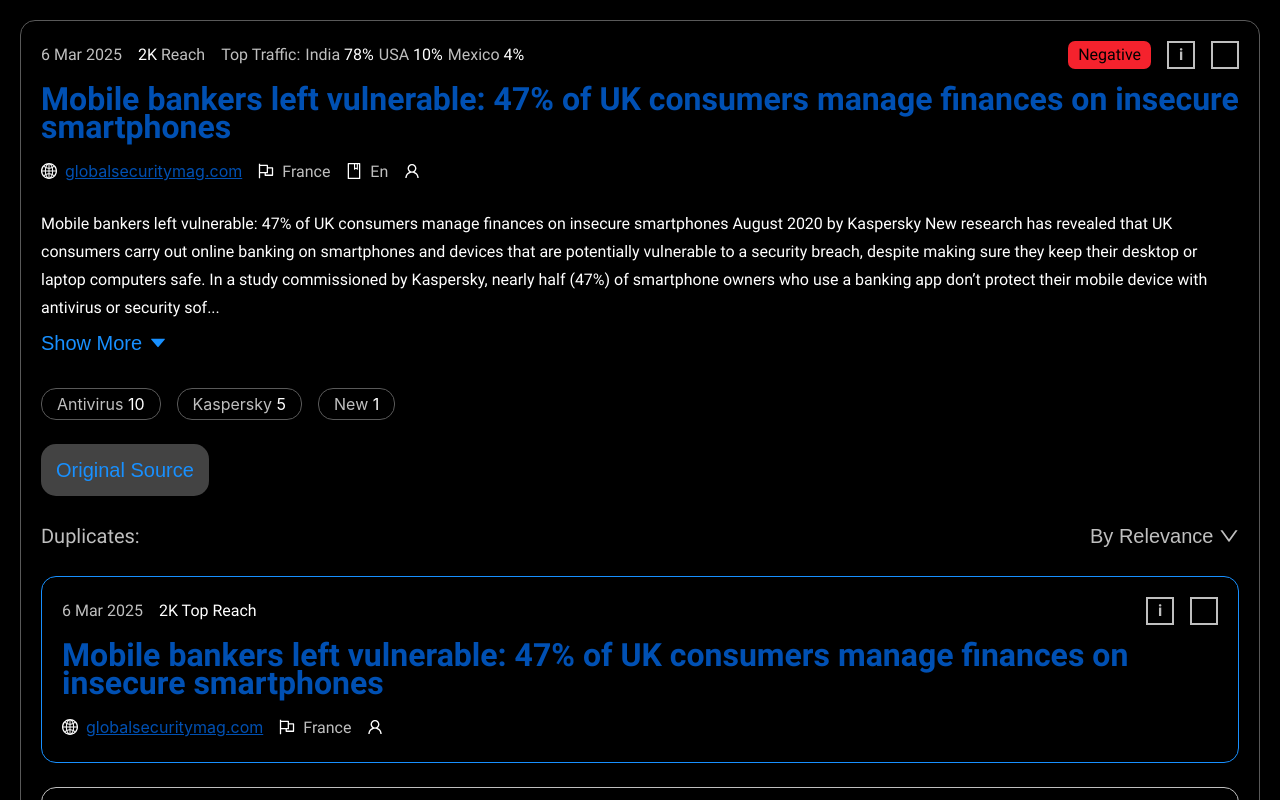
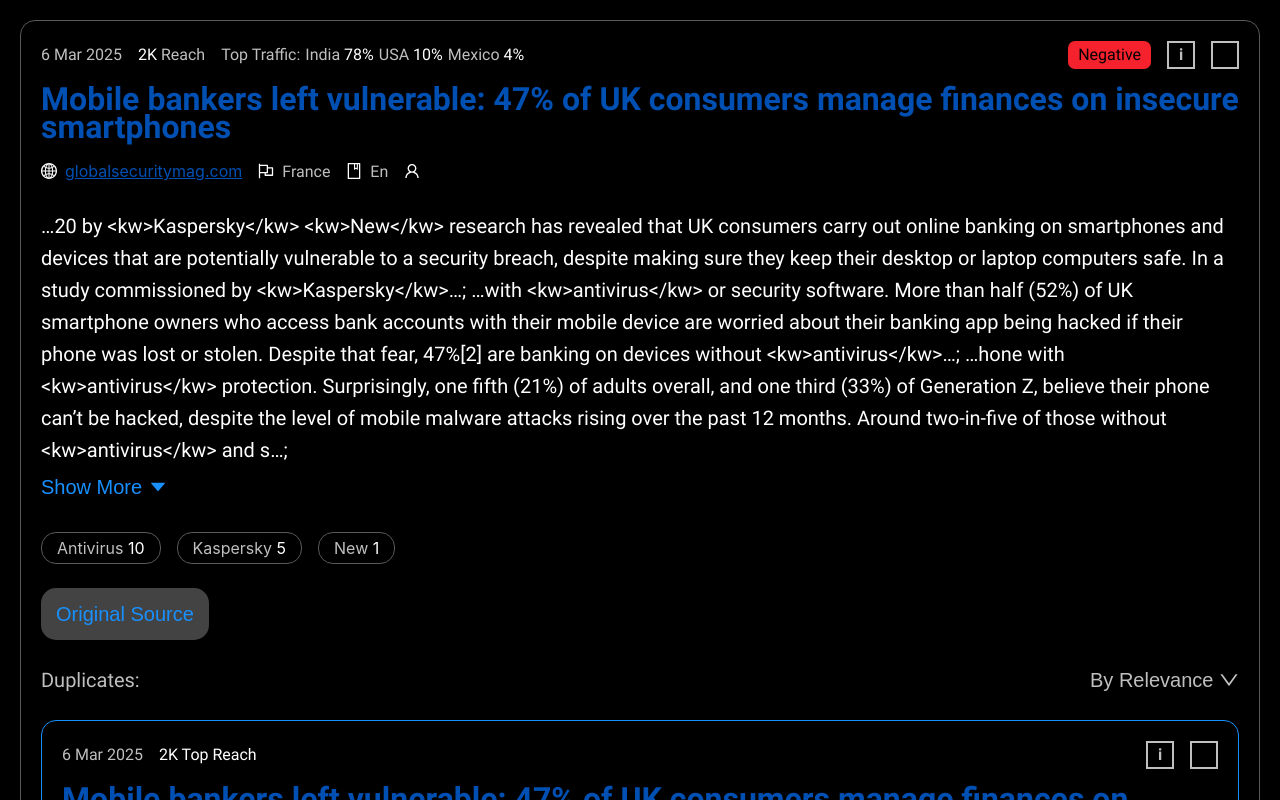
Before and after one commit to gr-sv/newsblock, a React (Create React App) app: page / in a window 1280 px wide. Shown: the top 800 px of the page. Built offline with nearby package versions, Linux system fonts and the light colour scheme.

Commit message:
Modify Highlights, add correction

```diff
--- a/src/components/shared/button/button.module.scss
+++ b/src/components/shared/button/button.module.scss
@@ -8,7 +8,7 @@
 	border-radius: 0;
 	text-transform: capitalize;
 	cursor: pointer;
-	transition: .3s;
+	transition: .2s;
 
 	&:hover {
 		color: var(--blue2);
--- a/src/components/shared/highlights/highlights.jsx
+++ b/src/components/shared/highlights/highlights.jsx
@@ -3,11 +3,16 @@
 import Button from "../button/button.jsx";
 import { Flex } from "antd";
 import { CaretDownFilled } from '@ant-design/icons';
+import s from './highlights.module.scss';
 
 function Highlights () {
 	return (
 		<Flex vertical align='start'>
-			<p>{data?.AB}</p>
+			<p>
+				{(data?.HIGHLIGHTS).map((element) => (
+					<span key={element} className={s.text}>{element}; </span>
+				))}
+			</p>
 
 			<Button button_showMore>
 				Show more <CaretDownFilled />
--- /dev/null
+++ b/src/components/shared/highlights/highlights.module.scss
@@ -0,0 +1,4 @@
+.text {
+	font-size: 20px;
+	line-height: 32px;
+}
```
